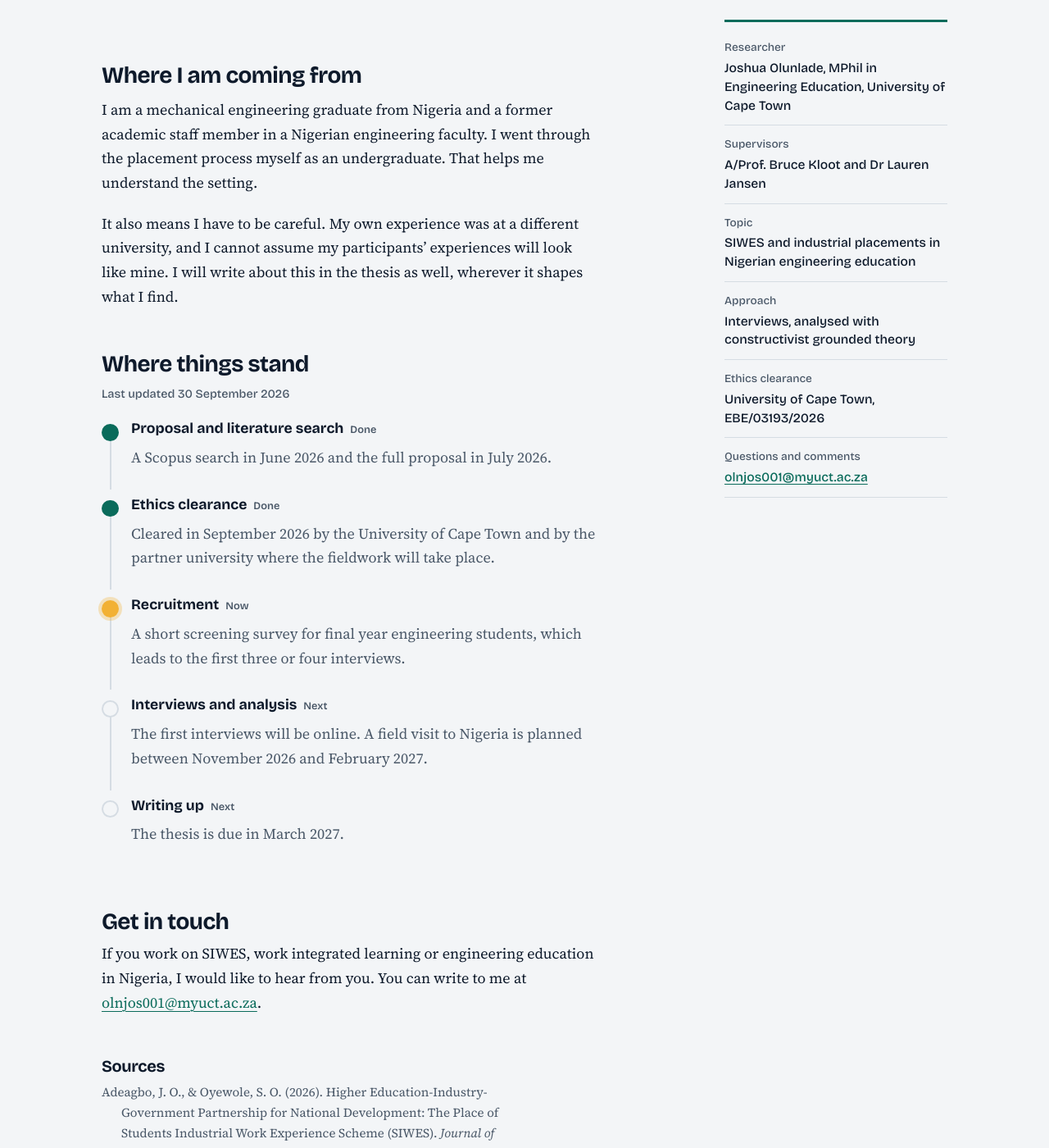
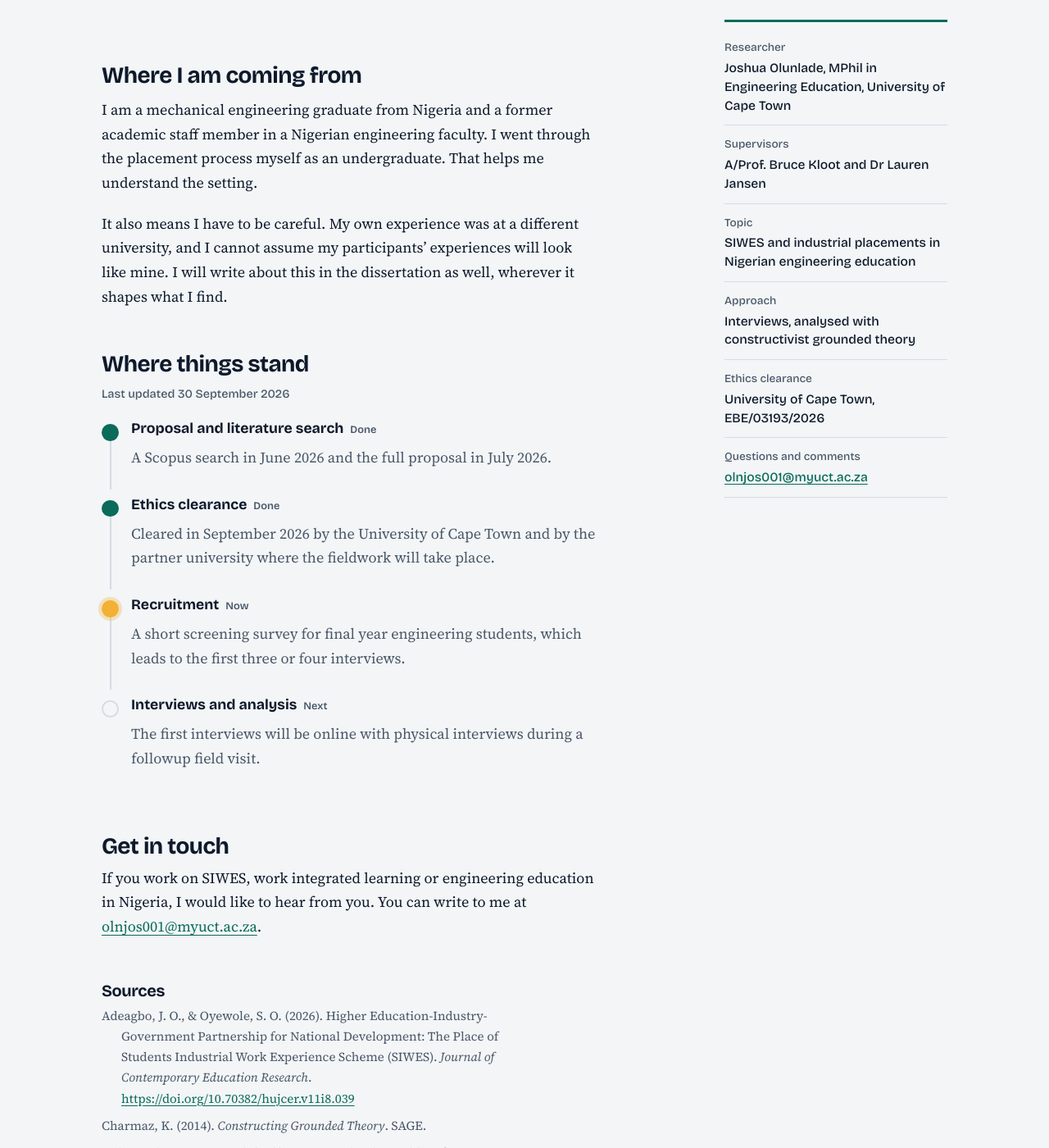
Before and after one commit to JoshuaOlu/personal-website, a Jekyll site: the page built from _projects/siwes-study.md, in a window 1280 px wide and 1400 px high, scrolled down 2873 px. Shown: the whole window at 82% size. Built offline with Jekyll 4.4.1, drawn with Linux system fonts in a browser that asks for light colours.

Commit message:
Adjusted some details

```diff
--- a/_projects/siwes-study.md
+++ b/_projects/siwes-study.md
@@ -46,10 +46,10 @@ progress:
     detail: A short screening survey for final year engineering students, which leads to the first three or four interviews.
   - label: Interviews and analysis
     state: next
-    detail: The first interviews will be online. A field visit to Nigeria is planned between November 2026 and February 2027.
-  - label: Writing up
-    state: next
-    detail: The thesis is due in March 2027.
+    detail: The first interviews will be online with physical interviews during a followup field visit.
+  # - label: Writing up
+  #   state: next
+  #   detail: The thesis is due in March 2027.
 
 # Add papers, talks, videos and more as they appear. See GUIDE.md for every option.
 # outputs:
@@ -114,4 +114,4 @@ I will also talk informally with faculty staff and read official documents, so t
 
 I am a mechanical engineering graduate from Nigeria and a former academic staff member in a Nigerian engineering faculty. I went through the placement process myself as an undergraduate. That helps me understand the setting.
 
-It also means I have to be careful. My own experience was at a different university, and I cannot assume my participants' experiences will look like mine. I will write about this in the thesis as well, wherever it shapes what I find.
+It also means I have to be careful. My own experience was at a different university, and I cannot assume my participants' experiences will look like mine. I will write about this in the dissertation as well, wherever it shapes what I find.
```
